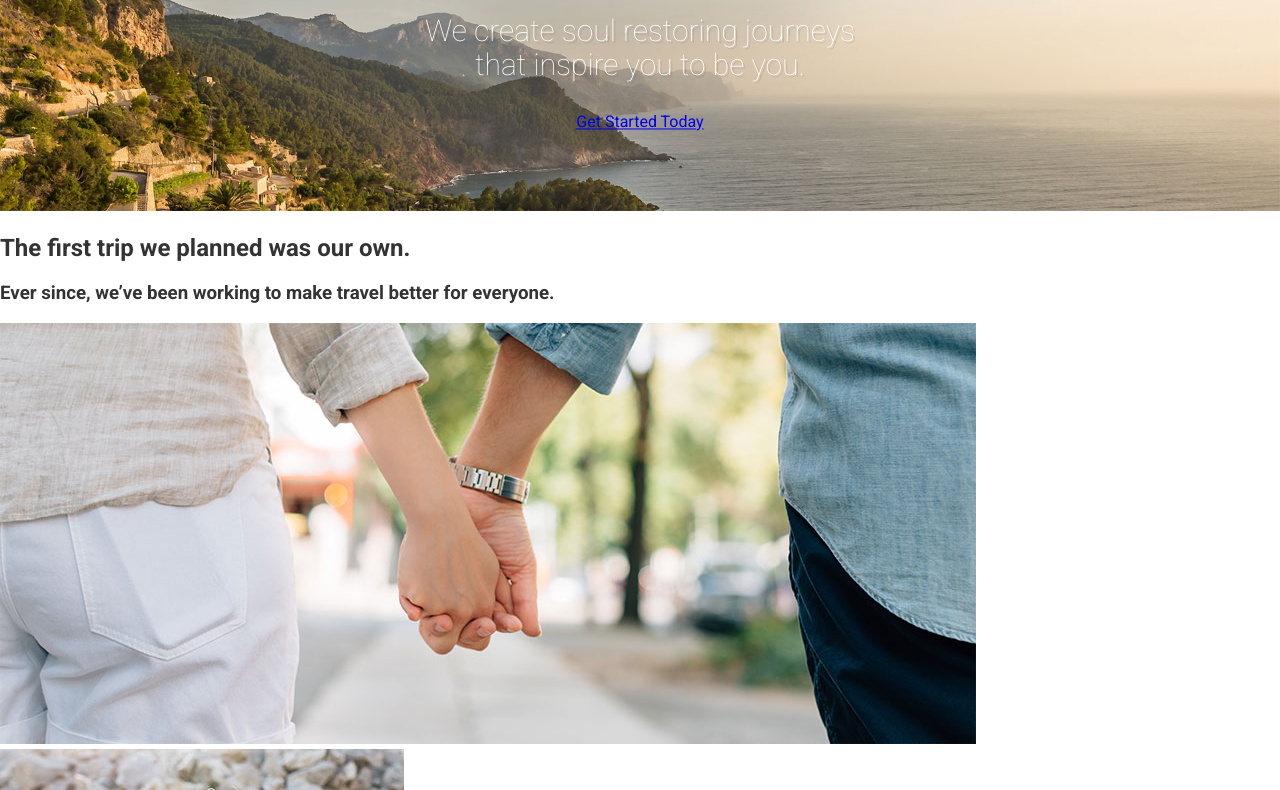
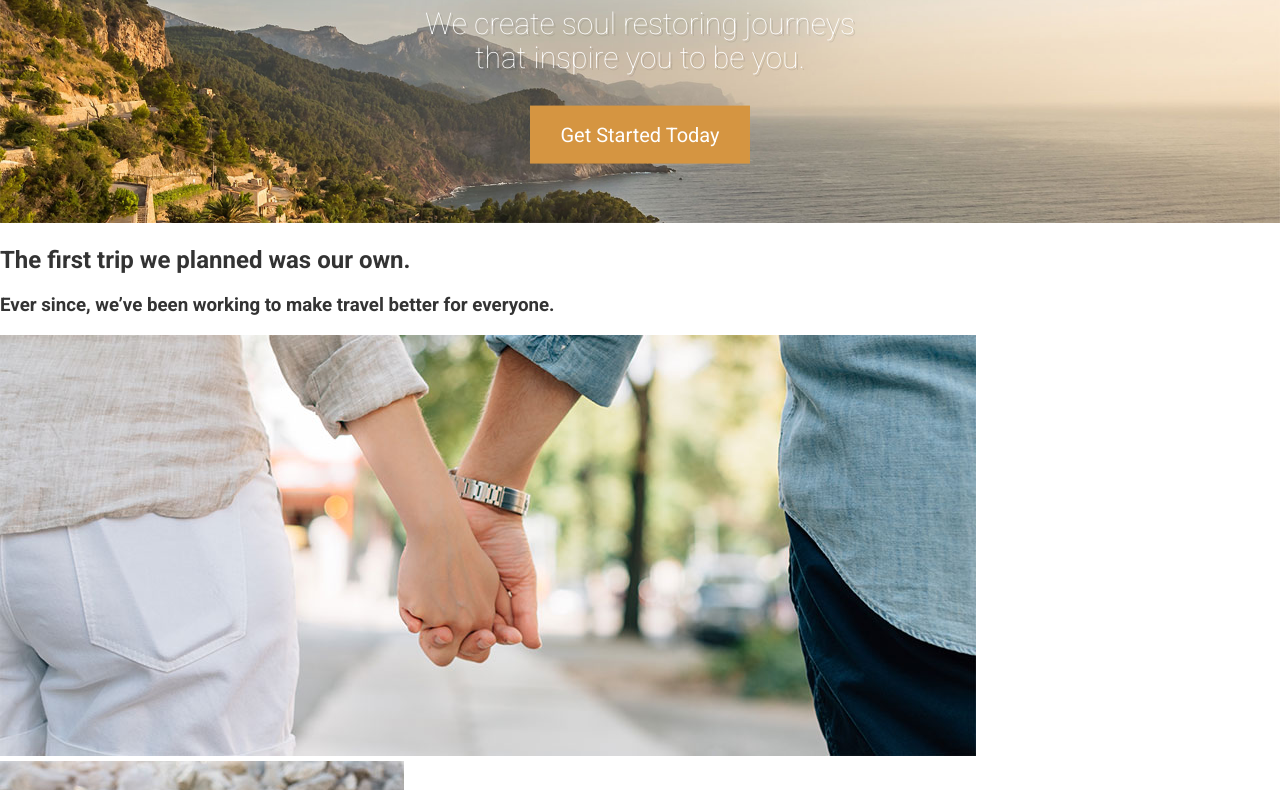
Before and after one commit to kprenesti/practice-travel-site, a website: page app/index.html in a window 1280 px wide. Shown: the part 376-1166 px from the top of the page. Drawn offline with Linux system fonts and the light colour scheme.

Commit message:
Created button styles

```diff
--- a/app/assets/styles/base/_variables.css
+++ b/app/assets/styles/base/_variables.css
@@ -1 +1,2 @@
 $mainBlue: #2f5572;
+$mainOrange: #d59541;
--- a/app/assets/styles/modules/_btn.css
+++ b/app/assets/styles/modules/_btn.css
@@ -1,4 +1,16 @@
 .btn {
   background-color: $mainBlue;
   color: white;
+  text-decoration: none;
+  display: inline-block;
+  padding: .75rem 1.2rem;
+
+  &--orange {
+    background-color: $mainOrange;
+  }
+
+  &--large {
+    font-size: 1.25rem;
+    padding: 1.1rem 1.9rem;
+  }
 }
--- a/app/index.html
+++ b/app/index.html
@@ -27,7 +27,7 @@
       <h1 class="large-hero__title">Your clarity.</h1>
       <h2 class="large-hero__subtitle">One trip away.</h2>
       <p class="large-hero__description">We create soul restoring journeys that inspire you to be you.</p>
-      <p><a href="#">Get Started Today</a></p>
+      <p><a class="btn btn--orange btn--large" href="#">Get Started Today</a></p>
     </div>
 
   </div>
@@ -85,7 +85,7 @@
   </div>
 
   <footer>
-    <p>Copyright &copy; 2016 Clear View Escapes. All rights reserved. <a href="#">Get in Touch</a></p>
+    <p>Copyright &copy; 2016 Clear View Escapes. All rights reserved. <a class="btn btn--orange" href="#">Get in Touch</a></p>
   </footer>
 </body>
 </html>
--- a/app/temp/styles/styles.css
+++ b/app/temp/styles/styles.css
@@ -434,6 +434,18 @@ img {
 .btn {
   background-color: #2f5572;
   color: white;
+  text-decoration: none;
+  display: inline-block;
+  padding: .75rem 1.2rem;
+}
+
+.btn--orange {
+  background-color: #d59541;
+}
+
+.btn--large {
+  font-size: 1.25rem;
+  padding: 1.1rem 1.9rem;
 }
 
 .large-hero{
```
